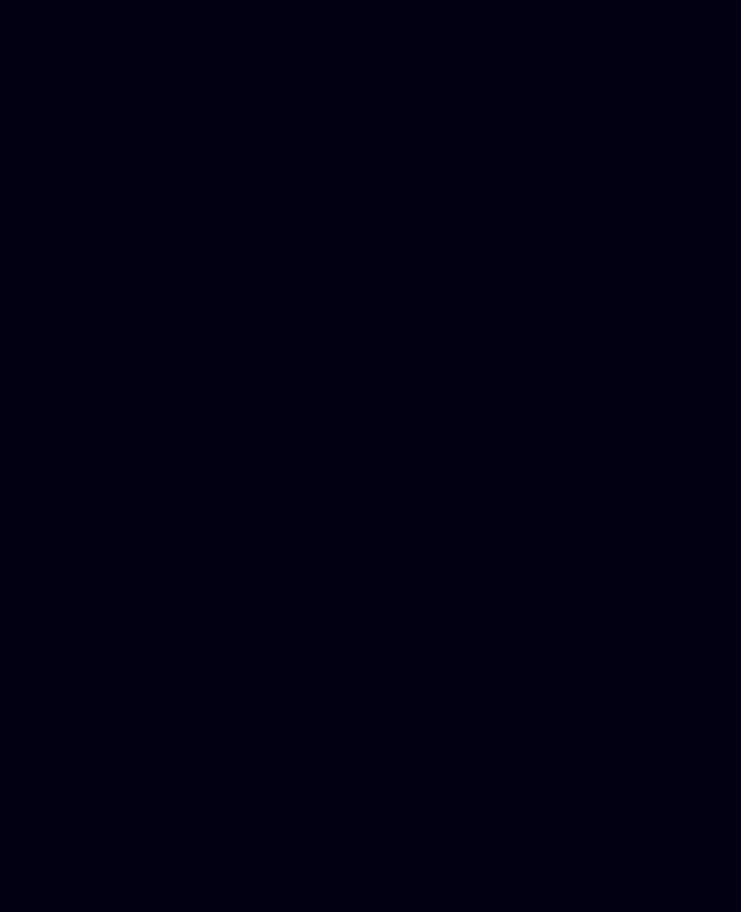
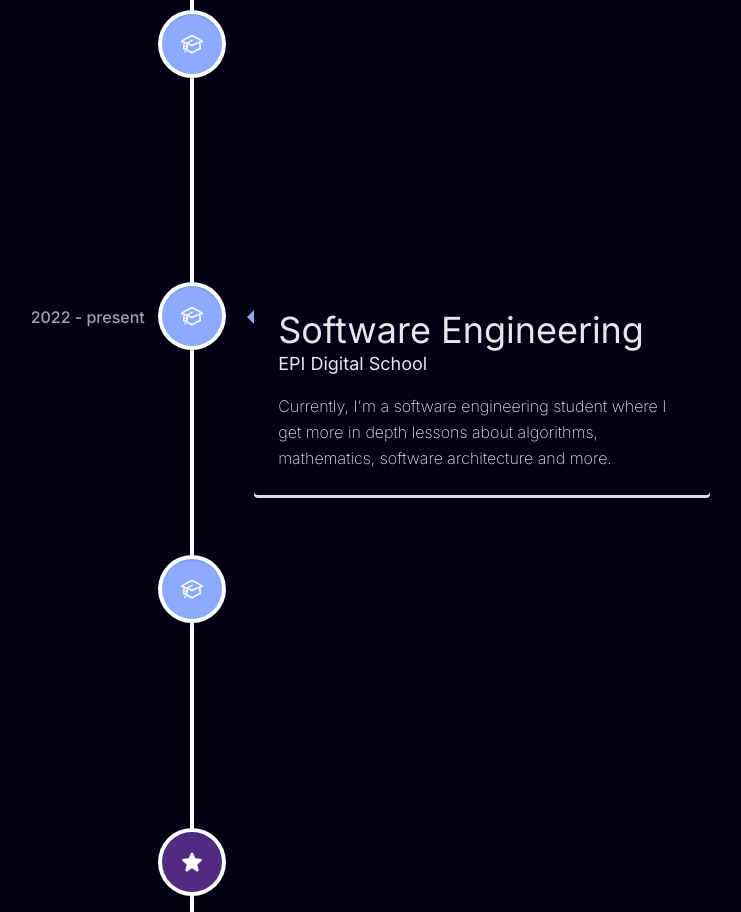
Before and after one commit to Nourbaganne/Portfolio, a Next.js app: page / in a window 1280 px wide. Shown: the part 2440-3352 px from the top of the page, without its empty margins (448-1189 px from the left). Before the commit the page ends 2198 px from the top, so only its background shows below. Built offline with nearby package versions, Linux system fonts and the light colour scheme.

Commit message:
add education timeline section

```diff
--- a/package.json
+++ b/package.json
@@ -16,12 +16,14 @@
     "clsx": "^2.0.0",
     "next": "14.0.4",
     "react": "^18",
-    "react-dom": "^18"
+    "react-dom": "^18",
+    "react-vertical-timeline-component": "^3.6.0"
   },
   "devDependencies": {
     "@types/node": "^20",
     "@types/react": "^18",
     "@types/react-dom": "^18",
+    "@types/react-vertical-timeline-component": "^3.3.6",
     "autoprefixer": "^10.0.1",
     "eslint": "^8",
     "eslint-config-next": "14.0.4",
--- a/src/app/page.tsx
+++ b/src/app/page.tsx
@@ -1,6 +1,10 @@
+'use client'
+
 import Image from 'next/image'
 import LandingPage from './ui/landingPage/landingPage';
 import Experiencce from './ui/experience/experience'
+import Timeline from './ui/timeline/timeline';
+
 
 export default function Home() {
   return (
@@ -8,6 +12,8 @@ export default function Home() {
       <main className='z-20 relative top-20'>
         <LandingPage />
         <Experiencce />
+        <Timeline />
+
       </main>
     </>
   )
--- a/src/app/ui/experience/experience.tsx
+++ b/src/app/ui/experience/experience.tsx
@@ -25,16 +25,16 @@ const Experiencce = () => {
                   <div className=" relative sm:pr-36 mb-4 sm:mb-8">
                     <p className="text-base sm:text-2xl leading-snug font-light">{experience.description}</p>
                     <a href={experience.url} target="_blank" className=" hidden sm:flex hover:scale-105 transition duration-300 absolute top-1/2 -translate-y-1/2 right-0 w-14 aspect-square rounded-full  backdrop-blur items-center justify-center border border-slate-300 ">
-                      <svg stroke="currentColor" fill="currentColor" stroke-width="0" viewBox="0 0 20 20" aria-hidden="true" color="white" height="35" width="35" xmlns="http://www.w3.org/2000/svg">
-                        <path fill-rule="evenodd" d="M5.22 14.78a.75.75 0 001.06 0l7.22-7.22v5.69a.75.75 0 001.5 0v-7.5a.75.75 0 00-.75-.75h-7.5a.75.75 0 000 1.5h5.69l-7.22 7.22a.75.75 0 000 1.06z" clip-rule="evenodd"></path>
+                      <svg stroke="currentColor" fill="currentColor" strokeWidth="0" viewBox="0 0 20 20" aria-hidden="true" color="white" height="35" width="35" xmlns="http://www.w3.org/2000/svg">
+                        <path fillRule="evenodd" d="M5.22 14.78a.75.75 0 001.06 0l7.22-7.22v5.69a.75.75 0 001.5 0v-7.5a.75.75 0 00-.75-.75h-7.5a.75.75 0 000 1.5h5.69l-7.22 7.22a.75.75 0 000 1.06z" clipRule="evenodd"></path>
                       </svg>
                     </a>
                   </div>
 
                   <div className="flex items-center gap-2 flex-wrap">
-                    {experience.skills.map((skill: any) => (
+                    {experience.skills.map((skill: any, index: any) => (
                       <>
-                        <div className="py-1 px-2 sm:py-2 sm:px-4 text-xs sm:text-sm border-[1px] border-slate-800 bg-[#4F4F4F]/50 rounded">
+                        <div key={index} className="py-1 px-2 sm:py-2 sm:px-4 text-xs sm:text-sm border-[1px] border-slate-800 bg-[#4F4F4F]/50 rounded">
                           {skill}
                         </div>
                       </>
--- /dev/null
+++ b/src/app/ui/timeline/timeline.tsx
@@ -0,0 +1,86 @@
+import { VerticalTimeline, VerticalTimelineElement }  from 'react-vertical-timeline-component';
+import 'react-vertical-timeline-component/style.min.css';
+
+const Timeline = () => {
+  return (
+    <>
+      <div className="max-w-6xl m-auto mt-24 text-gray-200" id="education">
+      <h1 className='text-5xl font-medium text-center mb-20'>Education</h1>
+      <VerticalTimeline>
+          <VerticalTimelineElement
+            visible ={true}
+            className="vertical-timeline-element--work"
+            contentStyle={{ background: 'transparent'}}
+            contentArrowStyle={{ borderRight: '7px solid  #8CABFF' }}
+            date="2022 - present"
+            iconStyle={{ background: '#8CABFF', color: '#fff' }}
+            icon={<svg xmlns="http://www.w3.org/2000/svg" fill="none" viewBox="0 0 24 24" strokeWidth={1.5} stroke="currentColor" className="w-6 h-6">
+            <path strokeLinecap="round" strokeLinejoin="round" d="M4.26 10.147a60.438 60.438 0 0 0-.491 6.347A48.62 48.62 0 0 1 12 20.904a48.62 48.62 0 0 1 8.232-4.41 60.46 60.46 0 0 0-.491-6.347m-15.482 0a50.636 50.636 0 0 0-2.658-.813A59.906 59.906 0 0 1 12 3.493a59.903 59.903 0 0 1 10.399 5.84c-.896.248-1.783.52-2.658.814m-15.482 0A50.717 50.717 0 0 1 12 13.489a50.702 50.702 0 0 1 7.74-3.342M6.75 15a.75.75 0 1 0 0-1.5.75.75 0 0 0 0 1.5Zm0 0v-3.675A55.378 55.378 0 0 1 12 8.443m-7.007 11.55A5.981 5.981 0 0 0 6.75 15.75v-1.5" />
+          </svg>}
+          >
+            <h1 className="vertical-timeline-element-title text-4xl">Software Engineering</h1>
+            <h4 className="vertical-timeline-element-subtitle text-lg">EPI Digital School</h4>
+            <p className='text-md'>
+              <span className='font-extralight'>
+              Currently, I&apos;m a software engineering student where I get more in depth lessons about algorithms, mathematics, software architecture and more.
+              </span>
+            </p>
+          </VerticalTimelineElement>
+          <VerticalTimelineElement
+            visible ={true}
+            className="vertical-timeline-element--work"
+            contentStyle={{ background: 'transparent'}}
+            contentArrowStyle={{ borderRight: '7px solid  #8CABFF' }}
+            date="2022 - present"
+            iconStyle={{ background: '#8CABFF', color: '#fff' }}
+            icon={<svg xmlns="http://www.w3.org/2000/svg" fill="none" viewBox="0 0 24 24" strokeWidth={1.5} stroke="currentColor" className="w-6 h-6">
+            <path strokeLinecap="round" strokeLinejoin="round" d="M4.26 10.147a60.438 60.438 0 0 0-.491 6.347A48.62 48.62 0 0 1 12 20.904a48.62 48.62 0 0 1 8.232-4.41 60.46 60.46 0 0 0-.491-6.347m-15.482 0a50.636 50.636 0 0 0-2.658-.813A59.906 59.906 0 0 1 12 3.493a59.903 59.903 0 0 1 10.399 5.84c-.896.248-1.783.52-2.658.814m-15.482 0A50.717 50.717 0 0 1 12 13.489a50.702 50.702 0 0 1 7.74-3.342M6.75 15a.75.75 0 1 0 0-1.5.75.75 0 0 0 0 1.5Zm0 0v-3.675A55.378 55.378 0 0 1 12 8.443m-7.007 11.55A5.981 5.981 0 0 0 6.75 15.75v-1.5" />
+          </svg>}
+          >
+            <h1 className="vertical-timeline-element-title text-4xl">Software Engineering</h1>
+            <h4 className="vertical-timeline-element-subtitle text-lg">EPI Digital School</h4>
+            <p className='text-md'>
+              <span className='font-extralight'>
+              Currently, I&apos;m a software engineering student where I get more in depth lessons about algorithms, mathematics, software architecture and more.
+              </span>
+            </p>
+          </VerticalTimelineElement>
+          <VerticalTimelineElement
+            visible ={true}
+            className="vertical-timeline-element--work"
+            contentStyle={{ background: 'transparent'}}
+            contentArrowStyle={{ borderRight: '7px solid  #8CABFF' }}
+            date="2022 - present"
+            iconStyle={{ background: '#8CABFF', color: '#fff' }}
+            icon={<svg xmlns="http://www.w3.org/2000/svg" fill="none" viewBox="0 0 24 24" strokeWidth={1.5} stroke="currentColor" className="w-6 h-6">
+            <path strokeLinecap="round" strokeLinejoin="round" d="M4.26 10.147a60.438 60.438 0 0 0-.491 6.347A48.62 48.62 0 0 1 12 20.904a48.62 48.62 0 0 1 8.232-4.41 60.46 60.46 0 0 0-.491-6.347m-15.482 0a50.636 50.636 0 0 0-2.658-.813A59.906 59.906 0 0 1 12 3.493a59.903 59.903 0 0 1 10.399 5.84c-.896.248-1.783.52-2.658.814m-15.482 0A50.717 50.717 0 0 1 12 13.489a50.702 50.702 0 0 1 7.74-3.342M6.75 15a.75.75 0 1 0 0-1.5.75.75 0 0 0 0 1.5Zm0 0v-3.675A55.378 55.378 0 0 1 12 8.443m-7.007 11.55A5.981 5.981 0 0 0 6.75 15.75v-1.5" />
+          </svg>}
+          >
+            <h1 className="vertical-timeline-element-title text-4xl">Software Engineering</h1>
+            <h4 className="vertical-timeline-element-subtitle text-lg">EPI Digital School</h4>
+            <p className='text-md'>
+              <span className='font-extralight'>
+              Currently, I&apos;m a software engineering student where I get more in depth lessons about algorithms, mathematics, software architecture and more.
+              </span>
+            </p>
+          </VerticalTimelineElement>
+
+          <VerticalTimelineElement
+            visible ={true}
+            iconStyle={{ background: '#512B81', color: '#fff' }}
+            icon={<svg xmlns="http://www.w3.org/2000/svg" viewBox="0 0 24 24" fill="currentColor" className="w-6 h-6">
+            <path fillRule="evenodd" d="M10.788 3.21c.448-1.077 1.976-1.077 2.424 0l2.082 5.006 5.404.434c1.164.093 1.636 1.545.749 2.305l-4.117 3.527 1.257 5.273c.271 1.136-.964 2.033-1.96 1.425L12 18.354 7.373 21.18c-.996.608-2.231-.29-1.96-1.425l1.257-5.273-4.117-3.527c-.887-.76-.415-2.212.749-2.305l5.404-.434 2.082-5.005Z" clipRule="evenodd" />
+          </svg>
+          }
+          >
+          </VerticalTimelineElement>
+
+
+        </VerticalTimeline>
+      </div>
+
+    </>
+  );
+}
+
+export default Timeline;
```
Also changed, not shown: 1 other file (tests, documents, lock files or other folders).
